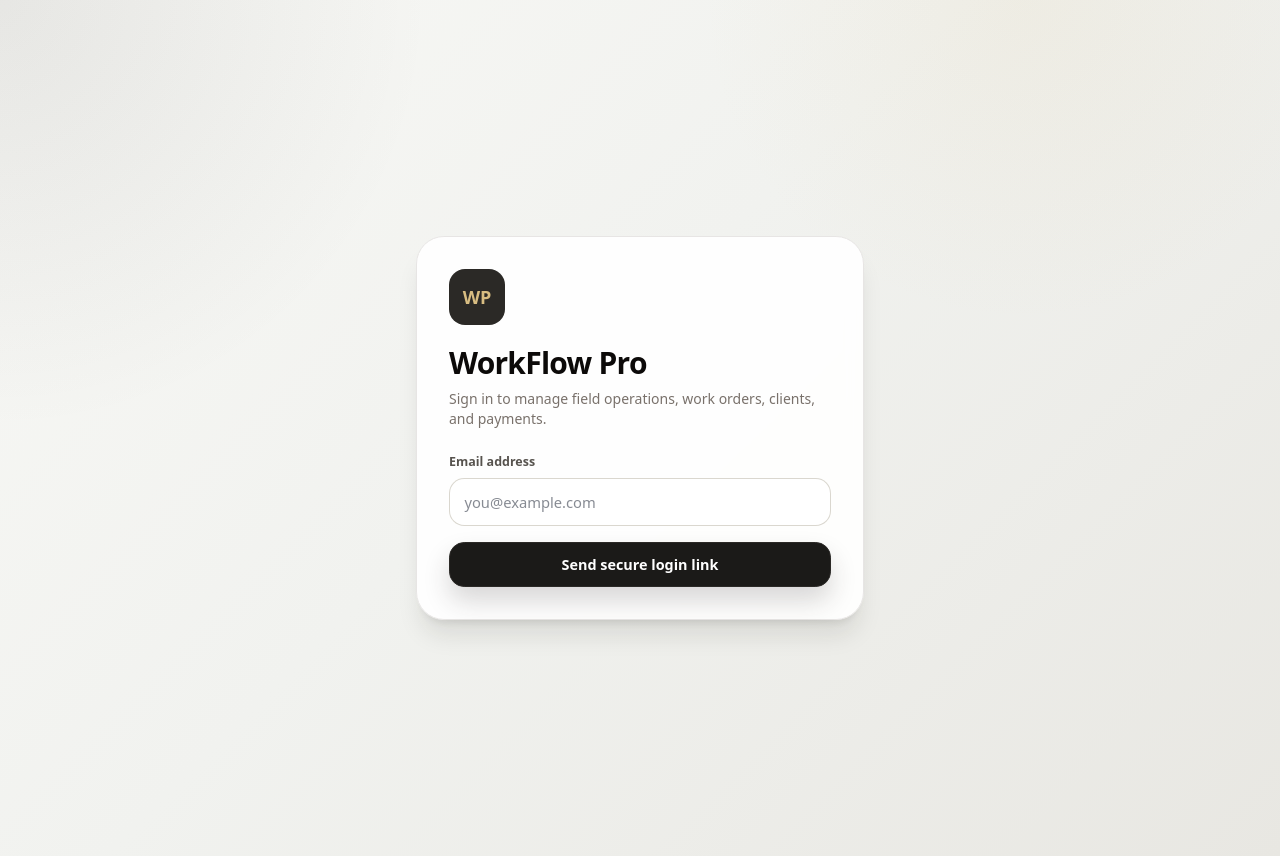
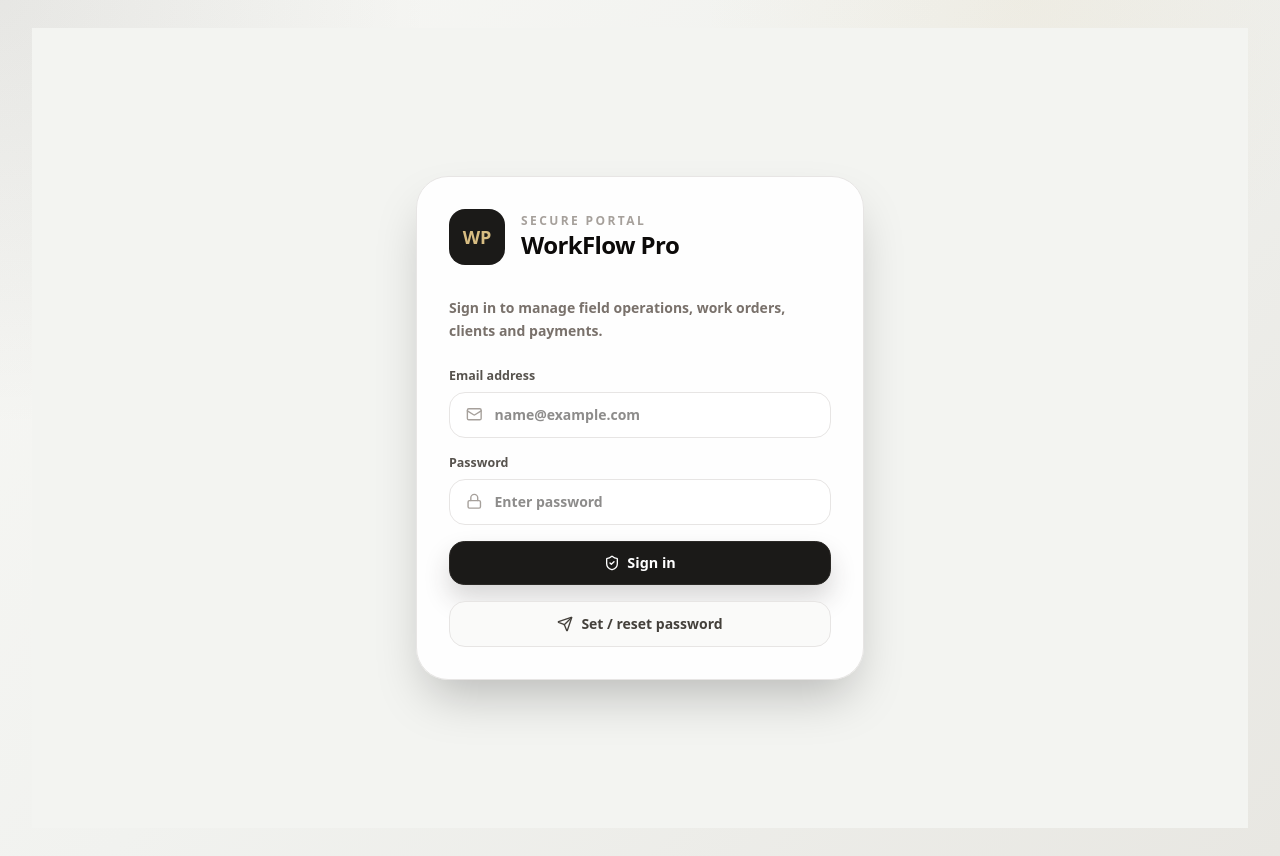
Before and after one commit to amitbhagat10/WorkflowApp, a Next.js app: page /login in a window 1280 px wide. Built offline with nearby package versions, Linux system fonts and the light colour scheme.

Commit message:
Add password login for workflow clients

```diff
--- /dev/null
+++ b/app/auth/update-password/page.tsx
@@ -0,0 +1,148 @@
+"use client";
+
+import { useEffect, useState } from "react";
+import { Lock, ShieldCheck } from "lucide-react";
+import { supabase } from "@/lib/supabaseClient";
+
+export default function UpdatePasswordPage() {
+  const [password, setPassword] = useState("");
+  const [confirmPassword, setConfirmPassword] = useState("");
+  const [message, setMessage] = useState("");
+  const [ready, setReady] = useState(false);
+  const [loading, setLoading] = useState(false);
+
+  useEffect(() => {
+    prepareSession();
+  }, []);
+
+  async function prepareSession() {
+    try {
+      const params = new URLSearchParams(window.location.search);
+      const code = params.get("code");
+
+      if (code) {
+        const { error } = await supabase.auth.exchangeCodeForSession(code);
+
+        if (error) {
+          setMessage(error.message);
+          return;
+        }
+
+        window.history.replaceState({}, document.title, "/auth/update-password");
+      }
+
+      const { data } = await supabase.auth.getSession();
+
+      if (!data.session) {
+        setMessage("Password setup session was not found. Please request a new password setup link.");
+        return;
+      }
+
+      setReady(true);
+    } catch {
+      setMessage("Could not prepare password setup session.");
+    }
+  }
+
+  async function updatePassword(e: React.FormEvent) {
+    e.preventDefault();
+    setMessage("");
+
+    if (password.length < 8) {
+      setMessage("Password must be at least 8 characters.");
+      return;
+    }
+
+    if (password !== confirmPassword) {
+      setMessage("Passwords do not match.");
+      return;
+    }
+
+    setLoading(true);
+
+    const { error } = await supabase.auth.updateUser({
+      password,
+    });
+
+    setLoading(false);
+
+    if (error) {
+      setMessage(error.message);
+      return;
+    }
+
+    setMessage("Password updated successfully. Redirecting...");
+
+    setTimeout(() => {
+      window.location.href = "/";
+    }, 1200);
+  }
+
+  return (
+    <main className="flex min-h-screen items-center justify-center bg-[#f3f4f1] px-4">
+      <div className="w-full max-w-md rounded-[2rem] border border-stone-200 bg-white/95 p-8 shadow-2xl">
+        <div className="mb-8 flex items-center gap-4">
+          <div className="flex h-14 w-14 items-center justify-center rounded-2xl bg-[#1b1a18] text-lg font-black text-[#d8bd82]">
+            WP
+          </div>
+
+          <div>
+            <p className="text-xs font-black uppercase tracking-[0.2em] text-stone-400">
+              Password Setup
+            </p>
+            <h1 className="text-2xl font-black tracking-tight text-stone-950">
+              WorkFlow Pro
+            </h1>
+          </div>
+        </div>
+
+        {!ready ? (
+          <div className="rounded-2xl border border-stone-200 bg-stone-50 p-4 text-sm font-semibold text-stone-700">
+            {message || "Preparing secure password setup..."}
+          </div>
+        ) : (
+          <form onSubmit={updatePassword} className="space-y-4">
+            <div>
+              <label className="label">New Password</label>
+              <div className="flex items-center gap-3 rounded-2xl border border-stone-200 bg-white px-4 py-3">
+                <Lock size={18} className="text-stone-400" />
+                <input
+                  className="w-full border-0 bg-transparent text-sm font-bold text-stone-900 outline-none"
+                  type="password"
+                  value={password}
+                  onChange={(e) => setPassword(e.target.value)}
+                  placeholder="Minimum 8 characters"
+                />
+              </div>
+            </div>
+
+            <div>
+              <label className="label">Confirm Password</label>
+              <div className="flex items-center gap-3 rounded-2xl border border-stone-200 bg-white px-4 py-3">
+                <Lock size={18} className="text-stone-400" />
+                <input
+                  className="w-full border-0 bg-transparent text-sm font-bold text-stone-900 outline-none"
+                  type="password"
+                  value={confirmPassword}
+                  onChange={(e) => setConfirmPassword(e.target.value)}
+                  placeholder="Re-enter password"
+                />
+              </div>
+            </div>
+
+            <button disabled={loading} type="submit" className="btn-primary w-full">
+              <ShieldCheck size={16} />
+              {loading ? "Saving..." : "Update Password"}
+            </button>
+
+            {message && (
+              <div className="rounded-2xl border border-stone-200 bg-stone-50 p-4 text-sm font-semibold text-stone-700">
+                {message}
+              </div>
+            )}
+          </form>
+        )}
+      </div>
+    </main>
+  );
+}
--- a/app/login/page.tsx
+++ b/app/login/page.tsx
@@ -1,91 +1,180 @@
 "use client";
 
 import { useState } from "react";
+import { Lock, Mail, Send, ShieldCheck } from "lucide-react";
 import { supabase } from "@/lib/supabaseClient";
 
 export default function LoginPage() {
   const [email, setEmail] = useState("");
+  const [password, setPassword] = useState("");
   const [message, setMessage] = useState("");
   const [loading, setLoading] = useState(false);
 
-  async function signIn(e: React.FormEvent) {
-    e.preventDefault();
-
-    setLoading(true);
-    setMessage("");
-
-    const normalizedEmail = email.trim().toLowerCase();
-
-    const approvalCheck = await supabase.rpc("is_email_approved", {
-      input_email: normalizedEmail,
+  async function checkApprovedEmail(inputEmail: string) {
+    const { data, error } = await supabase.rpc("is_email_approved", {
+      input_email: inputEmail.trim().toLowerCase(),
     });
 
-    if (approvalCheck.error) {
-      setLoading(false);
-      setMessage(approvalCheck.error.message);
+    if (error) {
+      throw new Error(error.message);
+    }
+
+    return Boolean(data);
+  }
+
+  async function signInWithPassword(e: React.FormEvent) {
+    e.preventDefault();
+    setMessage("");
+    setLoading(true);
+
+    try {
+      const cleanEmail = email.trim().toLowerCase();
+
+      if (!cleanEmail) {
+        setMessage("Please enter your email address.");
         return;
       }
 
-    if (!approvalCheck.data) {
-      setLoading(false);
-      setMessage(
-        "This email is not approved to access WorkFlow Pro. Please contact the admin."
-      );
+      if (!password) {
+        setMessage("Please enter your password.");
         return;
       }
 
-    const redirectUrl = `${window.location.origin}/auth/callback`;
+      const approved = await checkApprovedEmail(cleanEmail);
 
-    const { error } = await supabase.auth.signInWithOtp({
-      email: normalizedEmail,
-      options: {
-        emailRedirectTo: redirectUrl,
-        shouldCreateUser: true,
-      },
+      if (!approved) {
+        setMessage("This email is not approved for WorkFlow Pro.");
+        return;
+      }
+
+      const { error } = await supabase.auth.signInWithPassword({
+        email: cleanEmail,
+        password,
       });
-
-    setLoading(false);
 
       if (error) {
         setMessage(error.message);
         return;
       }
 
-    setMessage("Login link sent. Please check your email.");
+      window.location.href = "/";
+    } catch (error) {
+      setMessage(error instanceof Error ? error.message : "Login failed.");
+    } finally {
+      setLoading(false);
+    }
+  }
+
+  async function sendPasswordReset() {
+    setMessage("");
+    setLoading(true);
+
+    try {
+      const cleanEmail = email.trim().toLowerCase();
+
+      if (!cleanEmail) {
+        setMessage("Please enter your email address first.");
+        return;
+      }
+
+      const approved = await checkApprovedEmail(cleanEmail);
+
+      if (!approved) {
+        setMessage("This email is not approved for WorkFlow Pro.");
+        return;
+      }
+
+      const redirectTo =
+        typeof window !== "undefined"
+          ? `${window.location.origin}/auth/update-password`
+          : "https://workflow.softinfotechsolutions.com/auth/update-password";
+
+      const { error } = await supabase.auth.resetPasswordForEmail(cleanEmail, {
+        redirectTo,
+      });
+
+      if (error) {
+        setMessage(error.message);
+        return;
+      }
+
+      setMessage(
+        "Password setup link sent. Open your email once, set your password, then login here normally."
+      );
+    } catch (error) {
+      setMessage(
+        error instanceof Error ? error.message : "Could not send password setup email."
+      );
+    } finally {
+      setLoading(false);
+    }
   }
 
   return (
-    <div className="flex min-h-screen items-center justify-center bg-transparent p-4">
-      <div className="w-full max-w-md rounded-[1.75rem] border border-stone-200 bg-white/90 p-8 shadow-xl shadow-stone-900/10 backdrop-blur">
-        <div className="mb-5 flex h-14 w-14 items-center justify-center rounded-2xl bg-[#2b2926] text-lg font-black text-[#d8bd82]">
+    <main className="flex min-h-screen items-center justify-center bg-[#f3f4f1] px-4">
+      <div className="w-full max-w-md rounded-[2rem] border border-stone-200 bg-white/95 p-8 shadow-2xl">
+        <div className="mb-8 flex items-center gap-4">
+          <div className="flex h-14 w-14 items-center justify-center rounded-2xl bg-[#1b1a18] text-lg font-black text-[#d8bd82]">
             WP
           </div>
 
-        <h1 className="text-3xl font-black tracking-tight text-stone-950">
+          <div>
+            <p className="text-xs font-black uppercase tracking-[0.2em] text-stone-400">
+              Secure Portal
+            </p>
+            <h1 className="text-2xl font-black tracking-tight text-stone-950">
               WorkFlow Pro
             </h1>
+          </div>
+        </div>
 
-        <p className="mt-2 text-sm text-stone-500">
-          Sign in to manage field operations, work orders, clients, and payments.
+        <p className="mb-6 text-sm font-semibold leading-relaxed text-stone-500">
+          Sign in to manage field operations, work orders, clients and payments.
         </p>
 
-        <form onSubmit={signIn} className="mt-6 space-y-4">
+        <form onSubmit={signInWithPassword} className="space-y-4">
           <div>
             <label className="label">Email address</label>
+            <div className="flex items-center gap-3 rounded-2xl border border-stone-200 bg-white px-4 py-3">
+              <Mail size={18} className="text-stone-400" />
               <input
-              className="input"
+                className="w-full border-0 bg-transparent text-sm font-bold text-stone-900 outline-none"
                 type="email"
-              required
                 value={email}
                 onChange={(e) => setEmail(e.target.value)}
-              placeholder="you@example.com"
+                placeholder="name@example.com"
               />
             </div>
+          </div>
 
-          <button disabled={loading} className="btn-primary w-full">
-            {loading ? "Checking..." : "Send secure login link"}
+          <div>
+            <label className="label">Password</label>
+            <div className="flex items-center gap-3 rounded-2xl border border-stone-200 bg-white px-4 py-3">
+              <Lock size={18} className="text-stone-400" />
+              <input
+                className="w-full border-0 bg-transparent text-sm font-bold text-stone-900 outline-none"
+                type="password"
+                value={password}
+                onChange={(e) => setPassword(e.target.value)}
+                placeholder="Enter password"
+              />
+            </div>
+          </div>
+
+          <button disabled={loading} type="submit" className="btn-primary w-full">
+            <ShieldCheck size={16} />
+            {loading ? "Please wait..." : "Sign in"}
           </button>
         </form>
+
+        <button
+          disabled={loading}
+          onClick={sendPasswordReset}
+          className="mt-4 inline-flex w-full items-center justify-center gap-2 rounded-2xl border border-stone-200 bg-stone-50 px-4 py-3 text-sm font-black text-stone-700 transition hover:bg-white"
+        >
+          <Send size={16} />
+          Set / reset password
+        </button>
 
         {message && (
           <div className="mt-5 rounded-2xl border border-stone-200 bg-stone-50 p-4 text-sm font-semibold text-stone-700">
@@ -93,6 +182,6 @@ export default function LoginPage() {
           </div>
         )}
       </div>
-    </div>
+    </main>
   );
 }
```
Lines whose indentation alone changed are shown as unchanged.
